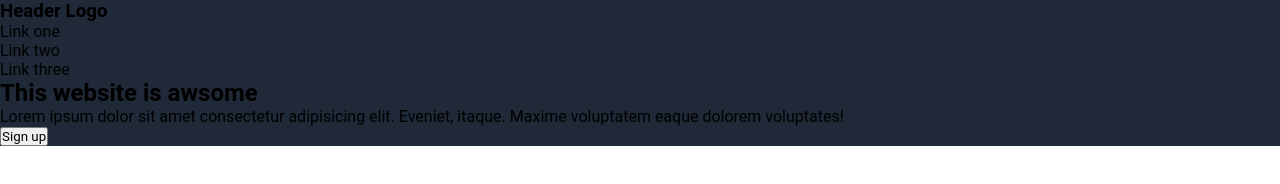
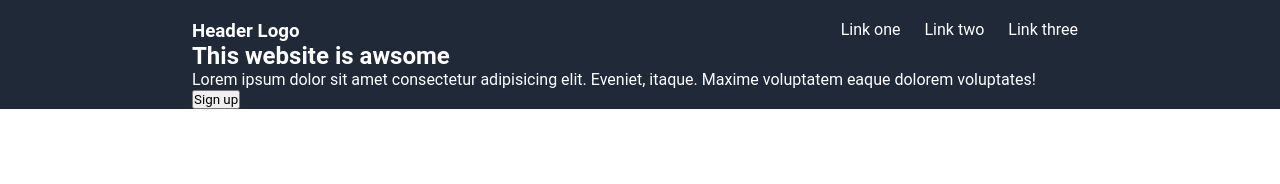
Before and after one commit to volpe23/landing-page, a plain HTML site: page index.html in a window 1280 px wide. Drawn offline with Linux system fonts and the light colour scheme.

Commit message:
Configured container for header

```diff
--- a/index.html
+++ b/index.html
@@ -8,7 +8,8 @@
     <title>Landing page</title>
 </head>
 <body>
-    <div class="header">
+    <main class="header">
+        <div class="container">
             <div class="navbar">
                 <div class="header-logo">
                     <h3>Header Logo</h3>
@@ -34,5 +35,6 @@
                 <div class="hero-image"></div>
             </div>
         </div>
+    </main>
 </body>
 </html>
--- a/style.css
+++ b/style.css
@@ -4,6 +4,25 @@
     padding: 0;
     font-family: roboto;
 }
+
+
 .header {
     background-color: #1f2937;
+    color: white;
 }
+.container {
+    width: 70%;
+    margin: 0 auto
+}
+.navbar {
+    display: flex;
+    justify-content: space-between;
+    padding-top: 20px;
+}
+.header-links {
+    list-style-type: none;
+}
+.header-links li {
+    display: inline-block;
+    margin: 0 10px
+}
```
Lines whose indentation alone changed are shown as unchanged.
